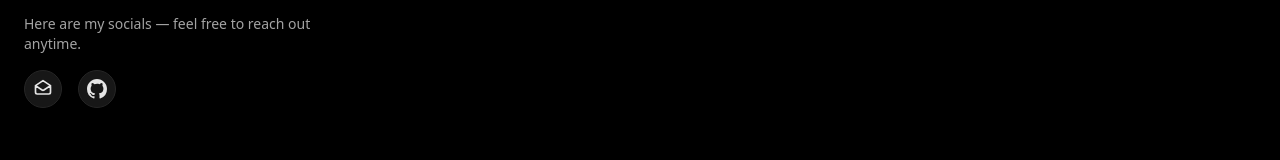
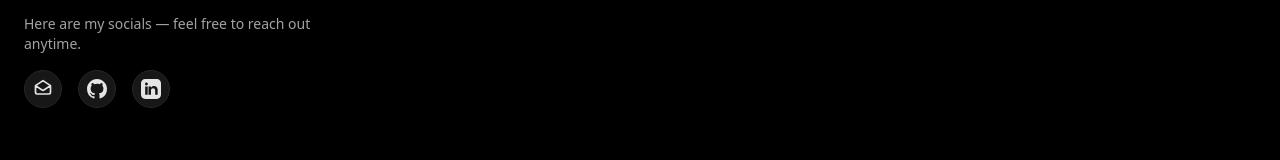
Before and after one commit to philuigi/portfolio, a React (Vite) app: page / in a window 1280 px wide. Shown: the part 6098-6258 px from the top of the page. Built offline with nearby package versions, Linux system fonts and the light colour scheme.

Commit message:
add linkedin

```diff
--- a/src/components/DocsLayout.jsx
+++ b/src/components/DocsLayout.jsx
@@ -14,7 +14,7 @@ export default function DocsLayout({ sections, children }) {
         entries.forEach((e) => {
           if (e.isIntersecting) setActive(e.target.id);
         }),
-      { rootMargin: "-40% 0px -40% 0px" }
+      { rootMargin: "-40% 0px -40% 0px" },
     );
 
     sections.forEach(({ id }) => {
@@ -37,7 +37,7 @@ export default function DocsLayout({ sections, children }) {
           footerObserver.disconnect(); // run once
         }
       },
-      { threshold: 0.2 }
+      { threshold: 0.2 },
     );
 
     footerObserver.observe(footer);
@@ -182,7 +182,7 @@ export default function DocsLayout({ sections, children }) {
                         "block px-3 py-2 rounded-md transition-all duration-200 border-l-2",
                         active === s.id
                           ? "border-emerald-500 bg-neutral-900 text-emerald-400 font-semibold shadow-[inset_0_0_10px_rgba(16,185,129,0.15)]"
-                          : "border-transparent text-neutral-400 hover:text-emerald-300 hover:bg-neutral-900/40 hover:border-emerald-500/40"
+                          : "border-transparent text-neutral-400 hover:text-emerald-300 hover:bg-neutral-900/40 hover:border-emerald-500/40",
                       )}
                     >
                       {s.label}
@@ -301,6 +301,22 @@ export default function DocsLayout({ sections, children }) {
                   />
                 </svg>
               </a>
+
+              {/* LINKEDIN */}
+              <a
+                href="https://www.linkedin.com/in/philip-garcia-0ba671380"
+                target="_blank"
+                className="p-2 rounded-full bg-neutral-900 border border-neutral-800 hover:border-emerald-500 hover:text-emerald-400 transition flex items-center justify-center"
+              >
+                <svg
+                  xmlns="http://www.w3.org/2000/svg"
+                  viewBox="0 0 24 24"
+                  fill="currentColor"
+                  className="w-5 h-5"
+                >
+                  <path d="M19 0h-14c-2.761 0-5 2.239-5 5v14c0 2.761 2.239 5 5 5h14c2.762 0 5-2.239 5-5v-14c0-2.761-2.238-5-5-5zm-11 19h-3v-10h3v10zm-1.5-11.268c-.966 0-1.75-.783-1.75-1.75s.784-1.75 1.75-1.75 1.75.783 1.75 1.75-.784 1.75-1.75 1.75zm13.5 11.268h-3v-5.5c0-1.379-1.121-2.5-2.5-2.5s-2.5 1.121-2.5 2.5v5.5h-3v-10h3v1.357c.683-1.086 2.051-1.857 3.5-1.857 2.481 0 4.5 2.019 4.5 4.5v6z" />
+                </svg>
+              </a>
             </div>
           </div>
         </div>
```
